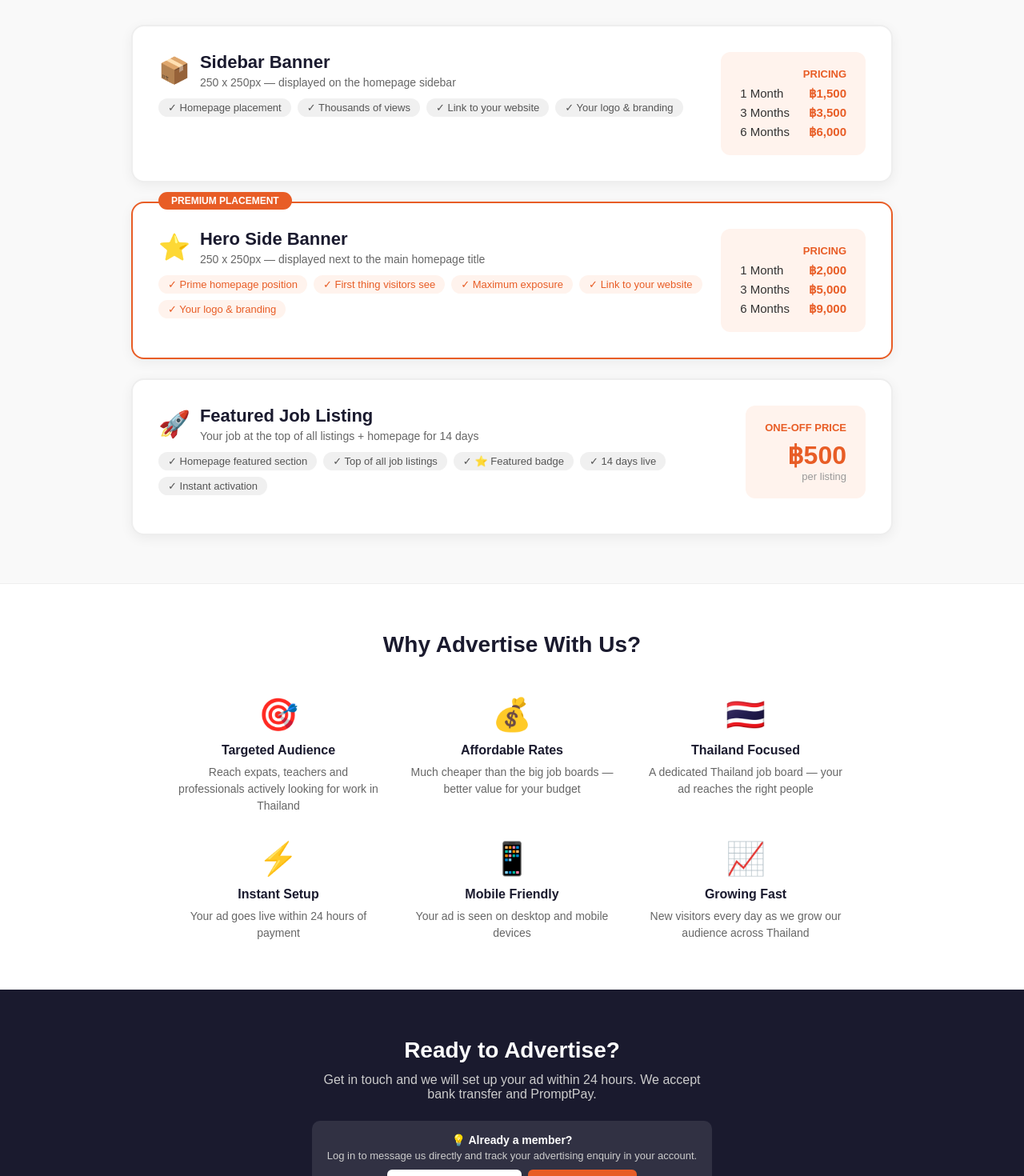
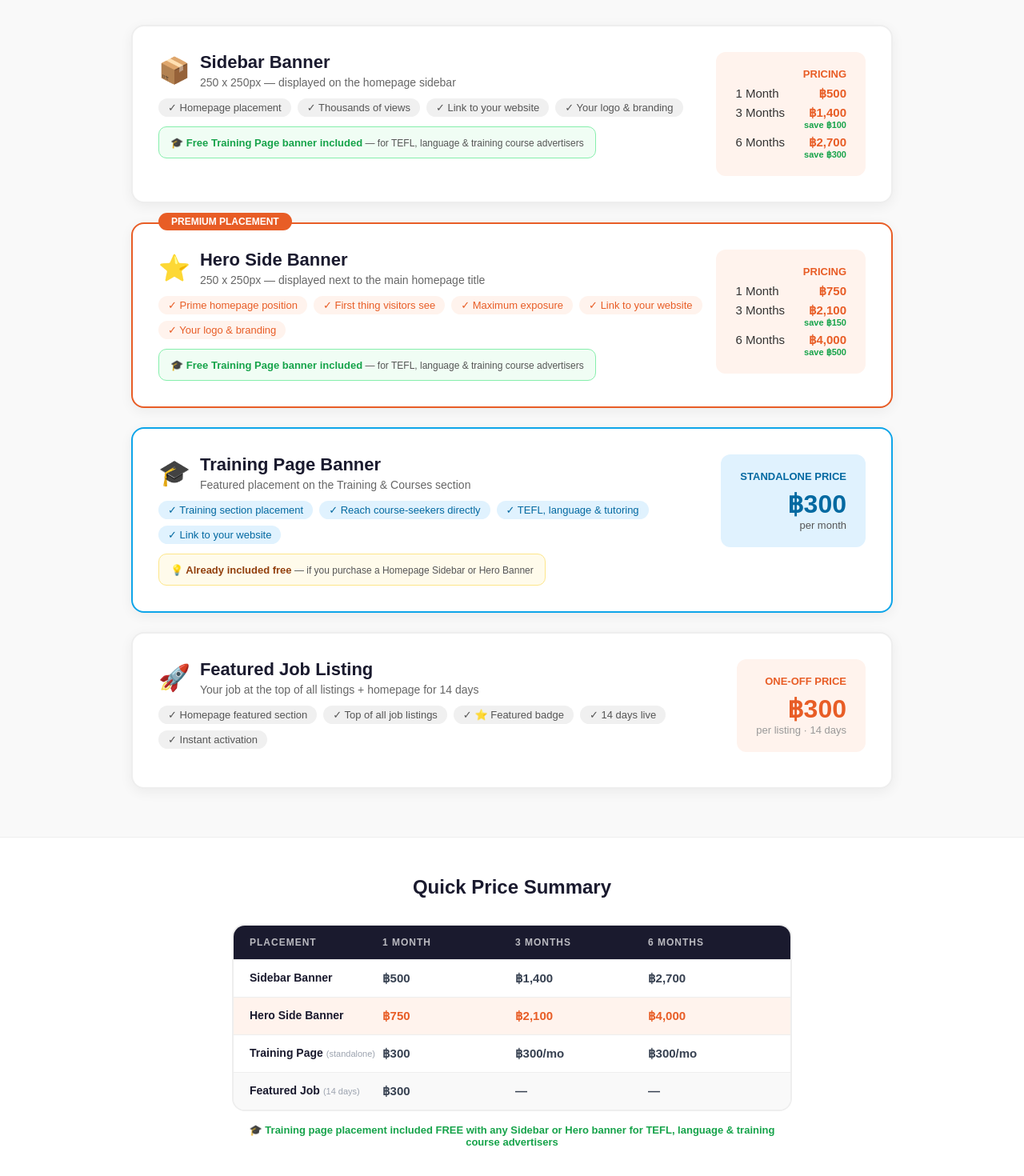
Before and after one commit to Davidjohnray/thailand-jobs, a Next.js app: page /advertise in a window 1280 px wide. Shown: the part 660-2130 px from the top of the page at 80% size. Built offline with nearby package versions, Linux system fonts and the light colour scheme; no server answers; the database is empty.

Commit message:
update advertising prices and add training page banner option

```diff
--- a/app/advertise/page.tsx
+++ b/app/advertise/page.tsx
@@ -37,7 +37,7 @@ export default function AdvertisePage() {
 
         <div style={{ display: 'flex', flexDirection: 'column', gap: '24px' }}>
 
-          {/* SIDEBAR BOX */}
+          {/* SIDEBAR BANNER */}
           <div style={{ background: 'white', borderRadius: '16px', padding: '32px', boxShadow: '0 4px 16px rgba(0,0,0,0.06)', border: '2px solid #eee' }}>
             <div style={{ display: 'flex', justifyContent: 'space-between', alignItems: 'flex-start', flexWrap: 'wrap', gap: '16px' }}>
               <div style={{ flex: 1 }}>
@@ -48,10 +48,14 @@ export default function AdvertisePage() {
                     <p style={{ color: '#666', fontSize: '14px', margin: '4px 0 0' }}>250 x 250px — displayed on the homepage sidebar</p>
                   </div>
                 </div>
-                <div style={{ display: 'flex', flexWrap: 'wrap', gap: '8px', marginBottom: '16px' }}>
+                <div style={{ display: 'flex', flexWrap: 'wrap', gap: '8px', marginBottom: '12px' }}>
                   {['Homepage placement', 'Thousands of views', 'Link to your website', 'Your logo & branding'].map(f => (
                     <span key={f} style={{ background: '#f0f0f0', color: '#555', fontSize: '13px', padding: '4px 12px', borderRadius: '20px' }}>✓ {f}</span>
                   ))}
+                </div>
+                <div style={{ background: '#f0fdf4', border: '1px solid #86efac', borderRadius: '10px', padding: '10px 14px', display: 'inline-block' }}>
+                  <span style={{ color: '#16a34a', fontSize: '13px', fontWeight: '700' }}>🎓 Free Training Page banner included</span>
+                  <span style={{ color: '#555', fontSize: '12px' }}> — for TEFL, language & training course advertisers</span>
                 </div>
               </div>
               <div style={{ textAlign: 'right', flexShrink: 0 }}>
@@ -59,13 +63,21 @@ export default function AdvertisePage() {
                   <div style={{ color: '#E85D26', fontSize: '13px', fontWeight: 'bold', marginBottom: '8px' }}>PRICING</div>
                   <div style={{ display: 'flex', flexDirection: 'column', gap: '6px' }}>
                     <div style={{ display: 'flex', justifyContent: 'space-between', gap: '24px', fontSize: '15px', color: '#333' }}>
-                      <span>1 Month</span><span style={{ fontWeight: 'bold', color: '#E85D26' }}>฿1,500</span>
+                      <span>1 Month</span><span style={{ fontWeight: 'bold', color: '#E85D26' }}>฿500</span>
                     </div>
                     <div style={{ display: 'flex', justifyContent: 'space-between', gap: '24px', fontSize: '15px', color: '#333' }}>
-                      <span>3 Months</span><span style={{ fontWeight: 'bold', color: '#E85D26' }}>฿3,500</span>
+                      <span>3 Months</span>
+                      <div style={{ textAlign: 'right' }}>
+                        <span style={{ fontWeight: 'bold', color: '#E85D26' }}>฿1,400</span>
+                        <div style={{ color: '#16a34a', fontSize: '11px', fontWeight: '600' }}>save ฿100</div>
+                      </div>
                     </div>
                     <div style={{ display: 'flex', justifyContent: 'space-between', gap: '24px', fontSize: '15px', color: '#333' }}>
-                      <span>6 Months</span><span style={{ fontWeight: 'bold', color: '#E85D26' }}>฿6,000</span>
+                      <span>6 Months</span>
+                      <div style={{ textAlign: 'right' }}>
+                        <span style={{ fontWeight: 'bold', color: '#E85D26' }}>฿2,700</span>
+                        <div style={{ color: '#16a34a', fontSize: '11px', fontWeight: '600' }}>save ฿300</div>
+                      </div>
                     </div>
                   </div>
                 </div>
@@ -73,7 +85,7 @@ export default function AdvertisePage() {
             </div>
           </div>
 
-          {/* HERO SIDE BOX */}
+          {/* HERO SIDE BANNER */}
           <div style={{ background: 'white', borderRadius: '16px', padding: '32px', boxShadow: '0 4px 16px rgba(0,0,0,0.06)', border: '2px solid #E85D26', position: 'relative' }}>
             <div style={{ position: 'absolute', top: '-14px', left: '32px', background: '#E85D26', color: 'white', padding: '4px 16px', borderRadius: '20px', fontSize: '12px', fontWeight: 'bold' }}>
               PREMIUM PLACEMENT
@@ -87,10 +99,14 @@ export default function AdvertisePage() {
                     <p style={{ color: '#666', fontSize: '14px', margin: '4px 0 0' }}>250 x 250px — displayed next to the main homepage title</p>
                   </div>
                 </div>
-                <div style={{ display: 'flex', flexWrap: 'wrap', gap: '8px', marginBottom: '16px' }}>
+                <div style={{ display: 'flex', flexWrap: 'wrap', gap: '8px', marginBottom: '12px' }}>
                   {['Prime homepage position', 'First thing visitors see', 'Maximum exposure', 'Link to your website', 'Your logo & branding'].map(f => (
                     <span key={f} style={{ background: '#fff3ed', color: '#E85D26', fontSize: '13px', padding: '4px 12px', borderRadius: '20px' }}>✓ {f}</span>
                   ))}
+                </div>
+                <div style={{ background: '#f0fdf4', border: '1px solid #86efac', borderRadius: '10px', padding: '10px 14px', display: 'inline-block' }}>
+                  <span style={{ color: '#16a34a', fontSize: '13px', fontWeight: '700' }}>🎓 Free Training Page banner included</span>
+                  <span style={{ color: '#555', fontSize: '12px' }}> — for TEFL, language & training course advertisers</span>
                 </div>
               </div>
               <div style={{ textAlign: 'right', flexShrink: 0 }}>
@@ -98,13 +114,21 @@ export default function AdvertisePage() {
                   <div style={{ color: '#E85D26', fontSize: '13px', fontWeight: 'bold', marginBottom: '8px' }}>PRICING</div>
                   <div style={{ display: 'flex', flexDirection: 'column', gap: '6px' }}>
                     <div style={{ display: 'flex', justifyContent: 'space-between', gap: '24px', fontSize: '15px', color: '#333' }}>
-                      <span>1 Month</span><span style={{ fontWeight: 'bold', color: '#E85D26' }}>฿2,000</span>
+                      <span>1 Month</span><span style={{ fontWeight: 'bold', color: '#E85D26' }}>฿750</span>
                     </div>
                     <div style={{ display: 'flex', justifyContent: 'space-between', gap: '24px', fontSize: '15px', color: '#333' }}>
-                      <span>3 Months</span><span style={{ fontWeight: 'bold', color: '#E85D26' }}>฿5,000</span>
+                      <span>3 Months</span>
+                      <div style={{ textAlign: 'right' }}>
+                        <span style={{ fontWeight: 'bold', color: '#E85D26' }}>฿2,100</span>
+                        <div style={{ color: '#16a34a', fontSize: '11px', fontWeight: '600' }}>save ฿150</div>
+                      </div>
                     </div>
                     <div style={{ display: 'flex', justifyContent: 'space-between', gap: '24px', fontSize: '15px', color: '#333' }}>
-                      <span>6 Months</span><span style={{ fontWeight: 'bold', color: '#E85D26' }}>฿9,000</span>
+                      <span>6 Months</span>
+                      <div style={{ textAlign: 'right' }}>
+                        <span style={{ fontWeight: 'bold', color: '#E85D26' }}>฿4,000</span>
+                        <div style={{ color: '#16a34a', fontSize: '11px', fontWeight: '600' }}>save ฿500</div>
+                      </div>
                     </div>
                   </div>
                 </div>
@@ -112,7 +136,38 @@ export default function AdvertisePage() {
             </div>
           </div>
 
-          {/* FEATURED JOB */}
+          {/* TRAINING PAGE BANNER */}
+          <div style={{ background: 'white', borderRadius: '16px', padding: '32px', boxShadow: '0 4px 16px rgba(0,0,0,0.06)', border: '2px solid #0ea5e9' }}>
+            <div style={{ display: 'flex', justifyContent: 'space-between', alignItems: 'flex-start', flexWrap: 'wrap', gap: '16px' }}>
+              <div style={{ flex: 1 }}>
+                <div style={{ display: 'flex', alignItems: 'center', gap: '12px', marginBottom: '12px' }}>
+                  <span style={{ fontSize: '32px' }}>🎓</span>
+                  <div>
+                    <h3 style={{ fontSize: '22px', fontWeight: 'bold', color: '#1a1a2e', margin: 0 }}>Training Page Banner</h3>
+                    <p style={{ color: '#666', fontSize: '14px', margin: '4px 0 0' }}>Featured placement on the Training & Courses section</p>
+                  </div>
+                </div>
+                <div style={{ display: 'flex', flexWrap: 'wrap', gap: '8px', marginBottom: '12px' }}>
+                  {['Training section placement', 'Reach course-seekers directly', 'TEFL, language & tutoring', 'Link to your website'].map(f => (
+                    <span key={f} style={{ background: '#e0f2fe', color: '#0369a1', fontSize: '13px', padding: '4px 12px', borderRadius: '20px' }}>✓ {f}</span>
+                  ))}
+                </div>
+                <div style={{ background: '#fffbeb', border: '1px solid #fde68a', borderRadius: '10px', padding: '10px 14px', display: 'inline-block' }}>
+                  <span style={{ color: '#92400e', fontSize: '13px', fontWeight: '700' }}>💡 Already included free</span>
+                  <span style={{ color: '#555', fontSize: '12px' }}> — if you purchase a Homepage Sidebar or Hero Banner</span>
+                </div>
+              </div>
+              <div style={{ textAlign: 'right', flexShrink: 0 }}>
+                <div style={{ background: '#e0f2fe', borderRadius: '12px', padding: '20px 24px' }}>
+                  <div style={{ color: '#0369a1', fontSize: '13px', fontWeight: 'bold', marginBottom: '8px' }}>STANDALONE PRICE</div>
+                  <div style={{ fontSize: '32px', fontWeight: 'bold', color: '#0369a1' }}>฿300</div>
+                  <div style={{ color: '#555', fontSize: '13px' }}>per month</div>
+                </div>
+              </div>
+            </div>
+          </div>
+
+          {/* FEATURED JOB LISTING */}
           <div style={{ background: 'white', borderRadius: '16px', padding: '32px', boxShadow: '0 4px 16px rgba(0,0,0,0.06)', border: '2px solid #eee' }}>
             <div style={{ display: 'flex', justifyContent: 'space-between', alignItems: 'flex-start', flexWrap: 'wrap', gap: '16px' }}>
               <div style={{ flex: 1 }}>
@@ -132,8 +187,8 @@ export default function AdvertisePage() {
               <div style={{ textAlign: 'right', flexShrink: 0 }}>
                 <div style={{ background: '#fff3ed', borderRadius: '12px', padding: '20px 24px' }}>
                   <div style={{ color: '#E85D26', fontSize: '13px', fontWeight: 'bold', marginBottom: '8px' }}>ONE-OFF PRICE</div>
-                  <div style={{ fontSize: '32px', fontWeight: 'bold', color: '#E85D26' }}>฿500</div>
-                  <div style={{ color: '#999', fontSize: '13px' }}>per listing</div>
+                  <div style={{ fontSize: '32px', fontWeight: 'bold', color: '#E85D26' }}>฿300</div>
+                  <div style={{ color: '#999', fontSize: '13px' }}>per listing · 14 days</div>
                 </div>
               </div>
             </div>
@@ -142,8 +197,41 @@ export default function AdvertisePage() {
         </div>
       </section>
 
+      {/* QUICK COMPARISON */}
+      <section style={{ background: 'white', padding: '48px 24px', borderTop: '1px solid #eee' }}>
+        <div style={{ maxWidth: '700px', margin: '0 auto' }}>
+          <h2 style={{ textAlign: 'center', fontSize: '24px', fontWeight: 'bold', marginBottom: '32px', color: '#1a1a2e' }}>Quick Price Summary</h2>
+          <div style={{ borderRadius: '16px', overflow: 'hidden', border: '2px solid #eee' }}>
+            <div style={{ background: '#1a1a2e', padding: '14px 20px', display: 'grid', gridTemplateColumns: '1fr 1fr 1fr 1fr', gap: '8px' }}>
+              {['Placement', '1 Month', '3 Months', '6 Months'].map(h => (
+                <div key={h} style={{ color: 'rgba(255,255,255,0.7)', fontSize: '12px', fontWeight: '700', textTransform: 'uppercase', letterSpacing: '1px' }}>{h}</div>
+              ))}
+            </div>
+            {[
+              { name: 'Sidebar Banner', prices: ['฿500', '฿1,400', '฿2,700'] },
+              { name: 'Hero Side Banner', prices: ['฿750', '฿2,100', '฿4,000'], highlight: true },
+              { name: 'Training Page', prices: ['฿300', '฿300/mo', '฿300/mo'], note: 'standalone' },
+              { name: 'Featured Job', prices: ['฿300', '—', '—'], note: '14 days' },
+            ].map((row, i) => (
+              <div key={row.name} style={{ padding: '14px 20px', display: 'grid', gridTemplateColumns: '1fr 1fr 1fr 1fr', gap: '8px', background: row.highlight ? '#fff3ed' : i % 2 === 0 ? 'white' : '#f9f9f9', borderTop: '1px solid #eee' }}>
+                <div style={{ fontWeight: '700', fontSize: '14px', color: '#1a1a2e' }}>
+                  {row.name}
+                  {row.note && <span style={{ color: '#9ca3af', fontSize: '11px', fontWeight: '400', marginLeft: '4px' }}>({row.note})</span>}
+                </div>
+                {row.prices.map((p, pi) => (
+                  <div key={pi} style={{ fontWeight: '700', fontSize: '15px', color: row.highlight ? '#E85D26' : '#374151' }}>{p}</div>
+                ))}
+              </div>
+            ))}
+          </div>
+          <p style={{ textAlign: 'center', color: '#16a34a', fontSize: '13px', fontWeight: '600', marginTop: '16px' }}>
+            🎓 Training page placement included FREE with any Sidebar or Hero banner for TEFL, language & training course advertisers
+          </p>
+        </div>
+      </section>
+
       {/* WHY ADVERTISE */}
-      <section style={{ background: 'white', padding: '60px 24px', borderTop: '1px solid #eee' }}>
+      <section style={{ background: '#f9f9f9', padding: '60px 24px', borderTop: '1px solid #eee' }}>
         <div style={{ maxWidth: '900px', margin: '0 auto', textAlign: 'center' }}>
           <h2 style={{ fontSize: '28px', fontWeight: 'bold', marginBottom: '48px', color: '#1a1a2e' }}>Why Advertise With Us?</h2>
           <div style={{ display: 'flex', flexWrap: 'wrap', gap: '32px', justifyContent: 'center' }}>
@@ -171,8 +259,6 @@ export default function AdvertisePage() {
         <p style={{ color: '#ccc', fontSize: '16px', marginBottom: '32px', maxWidth: '500px', margin: '0 auto 24px' }}>
           Get in touch and we will set up your ad within 24 hours. We accept bank transfer and PromptPay.
         </p>
-
-        {/* ACCOUNT PROMPT */}
         <div style={{ background: 'rgba(255,255,255,0.1)', borderRadius: '10px', padding: '16px', marginBottom: '24px', maxWidth: '500px', margin: '0 auto 24px' }}>
           <p style={{ color: 'white', fontWeight: 'bold', fontSize: '14px', margin: '0 0 4px' }}>💡 Already a member?</p>
           <p style={{ color: '#ccc', fontSize: '13px', margin: '0 0 10px' }}>Log in to message us directly and track your advertising enquiry in your account.</p>
@@ -181,15 +267,14 @@ export default function AdvertisePage() {
             <a href="/account/register" style={{ background: '#E85D26', color: 'white', padding: '8px 20px', borderRadius: '6px', textDecoration: 'none', fontSize: '13px', fontWeight: 'bold', display: 'inline-block' }}>Create Account</a>
           </div>
         </div>
-
         <div style={{ display: 'flex', gap: '12px', justifyContent: 'center', flexWrap: 'wrap' }}>
-  <Link href="/account/register" style={{ background: '#E85D26', color: 'white', padding: '14px 32px', borderRadius: '8px', textDecoration: 'none', fontWeight: 'bold', fontSize: '16px', display: 'inline-block' }}>
-    Create Account & Enquire →
-  </Link>
-  <Link href="/account/login" style={{ background: 'white', color: '#1a1a2e', padding: '14px 32px', borderRadius: '8px', textDecoration: 'none', fontWeight: 'bold', fontSize: '16px', display: 'inline-block', border: '1px solid #ddd' }}>
-    Login to My Account
-  </Link>
-</div>
+          <Link href="/account/register" style={{ background: '#E85D26', color: 'white', padding: '14px 32px', borderRadius: '8px', textDecoration: 'none', fontWeight: 'bold', fontSize: '16px', display: 'inline-block' }}>
+            Create Account & Enquire →
+          </Link>
+          <Link href="/contact" style={{ background: 'white', color: '#1a1a2e', padding: '14px 32px', borderRadius: '8px', textDecoration: 'none', fontWeight: 'bold', fontSize: '16px', display: 'inline-block', border: '1px solid #ddd' }}>
+            Contact Us Directly
+          </Link>
+        </div>
       </section>
 
     </main>
```
